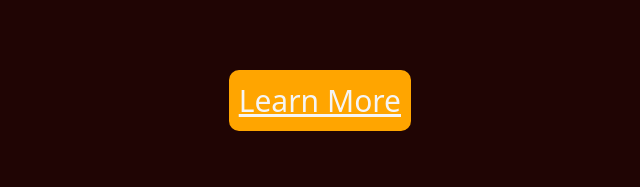
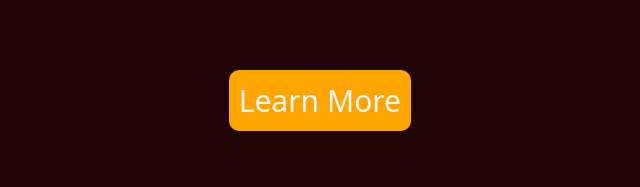
Before and after one commit to owalrohit/COFEE_CAFE, a plain HTML site: page index.html in a window 1280 px wide. Shown: the part 210-397 px from the top of the page, 581-1221 px from the left. Drawn offline with nearby package versions, Linux system fonts and the light colour scheme; a web font is replaced by a local one.

Commit message:
learn more link updated

```diff
--- a/index.html
+++ b/index.html
@@ -29,7 +29,7 @@
                 <h1>Full Website...</h1>
                 <h2>It’s not just coffee, <br> it’s an experience. </h2>
                 <div style="float:right; margin-right: 350px; margin-top: -130px;" id="">
-                <a href="#" class="btn" style="margin-top: 10px; font-size: 30px;" type="button" >Learn More</a>
+                <a href="#" class="btn" style="margin-top: 10px; font-size: 30px; text-decoration: none;" type="button" >Learn More</a>
                 </div>
                 <img src="MyImages/bg3.jpg" class="home-img" id="block1">
             </div>
```
